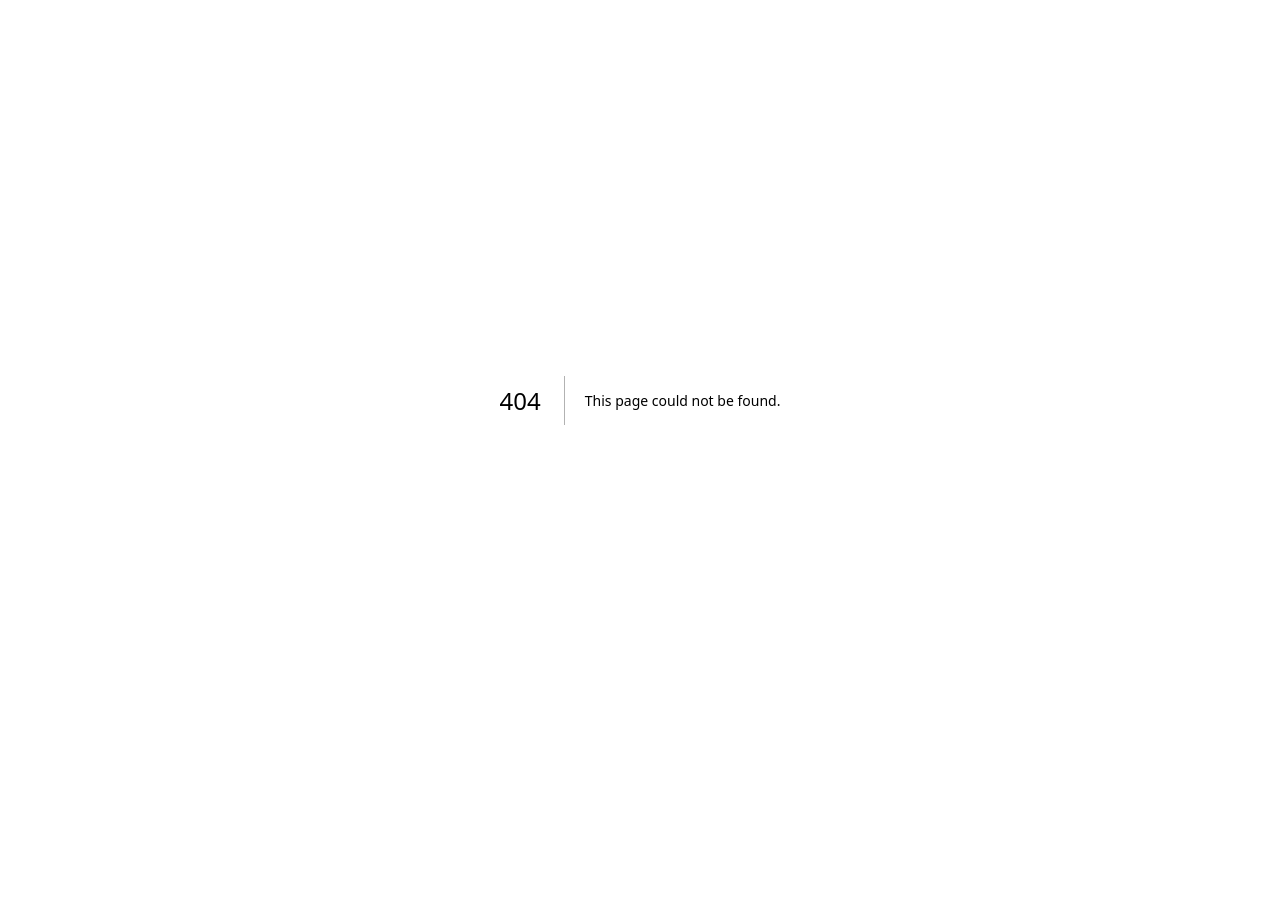
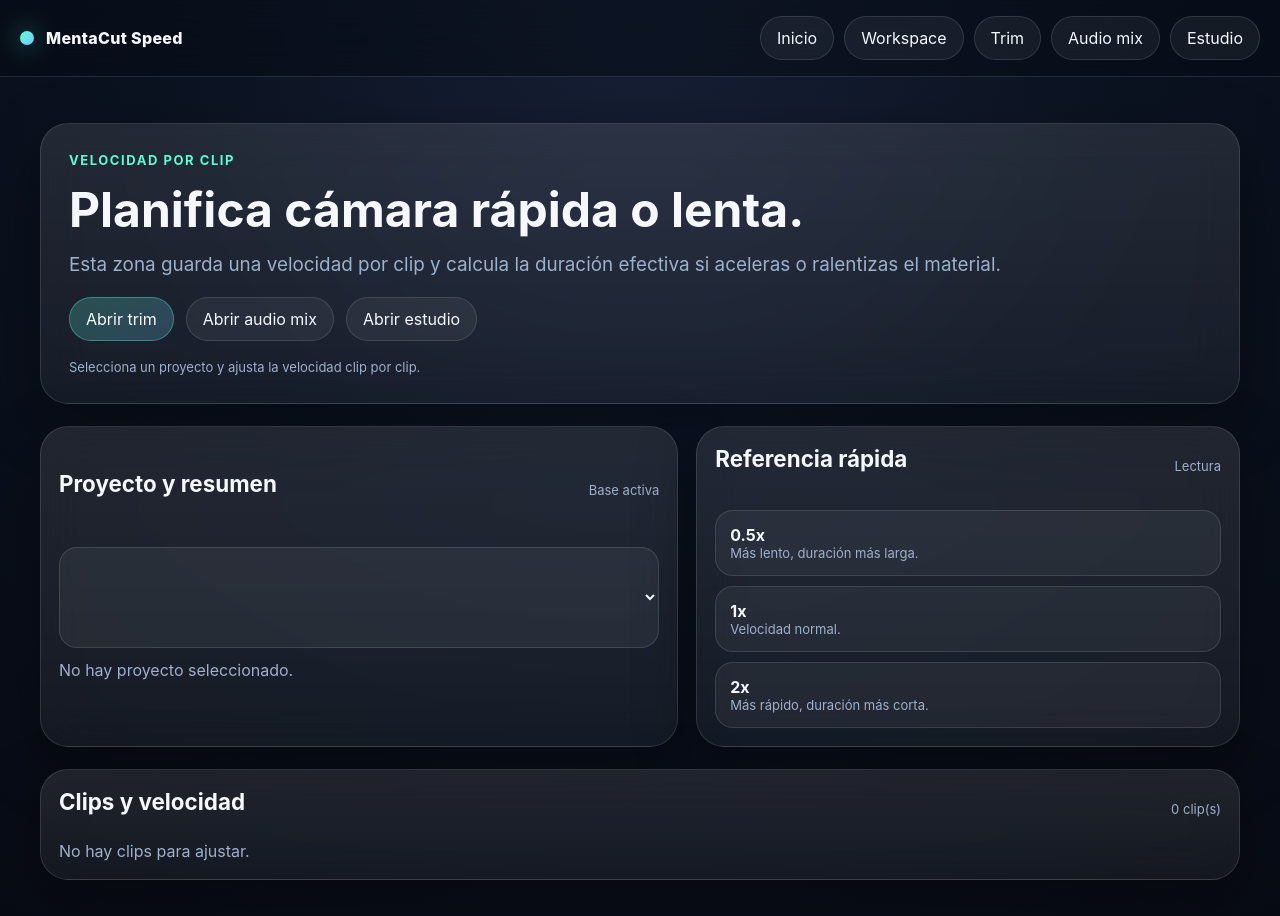
Before and after one commit to alain7224/MentaCut, a Next.js app: page /studio/speed in a window 1280 px wide. Before the commit this address had no page. Before the commit the page ends 800 px from the top, so only its background shows below. Built offline with nearby package versions, Linux system fonts and the light colour scheme.

Commit message:
feat: add clip speed planning route

```diff
--- /dev/null
+++ b/app/studio/speed/page.tsx
@@ -0,0 +1,124 @@
+'use client'
+
+import Link from 'next/link'
+import { useEffect, useMemo, useState } from 'react'
+import { createDefaultClipSpeedPlan, getClipSpeedPlan, getEffectiveClipDuration, readClipSpeedPlans, upsertClipSpeedPlan, writeClipSpeedPlans, type ClipSpeedPlan } from '@/lib/local-clip-speed'
+import { readLocalProjects, type LocalProject } from '@/lib/local-store'
+
+export default function StudioSpeedPage() {
+  const [projects, setProjects] = useState<LocalProject[]>([])
+  const [plans, setPlans] = useState<ClipSpeedPlan[]>([])
+  const [activeProjectId, setActiveProjectId] = useState<string | null>(null)
+  const [status, setStatus] = useState('')
+
+  useEffect(() => {
+    const next = readLocalProjects()
+    setProjects(next)
+    setActiveProjectId(next[0]?.id ?? null)
+    setPlans(readClipSpeedPlans())
+  }, [])
+
+  const activeProject = useMemo(() => projects.find((item) => item.id === activeProjectId) ?? null, [projects, activeProjectId])
+
+  function updatePlan(clipId: string, patch: Partial<ClipSpeedPlan>, nextStatus: string) {
+    if (!activeProject) return
+    const current = getClipSpeedPlan(plans, activeProject.id, clipId) ?? createDefaultClipSpeedPlan(activeProject.id, clipId)
+    const next = upsertClipSpeedPlan(plans, { ...current, ...patch })
+    setPlans(next)
+    writeClipSpeedPlans(next)
+    setStatus(nextStatus)
+  }
+
+  const stats = useMemo(() => {
+    if (!activeProject) return null
+    const entries = activeProject.clips.map((clip) => getClipSpeedPlan(plans, activeProject.id, clip.id) ?? createDefaultClipSpeedPlan(activeProject.id, clip.id))
+    const avg = entries.length ? entries.reduce((sum, item) => sum + item.speed, 0) / entries.length : 1
+    const effective = activeProject.clips.reduce((sum, clip) => {
+      const entry = getClipSpeedPlan(plans, activeProject.id, clip.id) ?? createDefaultClipSpeedPlan(activeProject.id, clip.id)
+      return sum + getEffectiveClipDuration(clip.start, clip.end, entry.speed)
+    }, 0)
+    return { clips: activeProject.clips.length, avg, effective }
+  }, [activeProject, plans])
+
+  return (
+    <div className="page-shell">
+      <header className="topbar">
+        <div className="brand"><span className="brand-dot" /><span>MentaCut Speed</span></div>
+        <nav className="nav">
+          <Link href="/" className="nav-link">Inicio</Link>
+          <Link href="/studio/workspace" className="nav-link">Workspace</Link>
+          <Link href="/studio/trim" className="nav-link">Trim</Link>
+          <Link href="/studio/audio-mix" className="nav-link">Audio mix</Link>
+          <Link href="/studio" className="nav-link">Estudio</Link>
+        </nav>
+      </header>
+      <main className="main">
+        <section className="section">
+          <div className="panel hero-copy">
+            <span className="eyebrow">Velocidad por clip</span>
+            <h1 className="title" style={{ fontSize: 'clamp(1.8rem, 4vw, 3rem)' }}>Planifica cámara rápida o lenta.</h1>
+            <p className="sub">Esta zona guarda una velocidad por clip y calcula la duración efectiva si aceleras o ralentizas el material.</p>
+            <div className="action-row">
+              <Link href="/studio/trim" className="btn btn-primary">Abrir trim</Link>
+              <Link href="/studio/audio-mix" className="btn">Abrir audio mix</Link>
+              <Link href="/studio" className="btn">Abrir estudio</Link>
+            </div>
+            <div className="timeline-label">{status || 'Selecciona un proyecto y ajusta la velocidad clip por clip.'}</div>
+          </div>
+        </section>
+        <section className="section">
+          <div className="studio-grid-2">
+            <div className="panel timeline">
+              <div className="row-head"><h2 className="section-title">Proyecto y resumen</h2><div className="timeline-label">Base activa</div></div>
+              <select className="input" value={activeProjectId ?? ''} onChange={(event) => setActiveProjectId(event.target.value)}>
+                {projects.map((project) => <option key={project.id} value={project.id}>{project.name} · {project.format}</option>)}
+              </select>
+              {stats ? (
+                <div className="cards">
+                  <article className="panel card"><h3>Clips</h3><p><strong>{stats.clips}</strong></p></article>
+                  <article className="panel card"><h3>Speed media</h3><p><strong>{stats.avg.toFixed(2)}x</strong></p></article>
+                  <article className="panel card"><h3>Duración efectiva</h3><p><strong>{stats.effective.toFixed(2)} s</strong></p></article>
+                </div>
+              ) : <div className="empty">No hay proyecto seleccionado.</div>}
+            </div>
+            <div className="panel timeline">
+              <div className="row-head"><h2 className="section-title">Referencia rápida</h2><div className="timeline-label">Lectura</div></div>
+              <div className="project-list">
+                <div className="project-item"><strong>0.5x</strong><div className="timeline-label">Más lento, duración más larga.</div></div>
+                <div className="project-item"><strong>1x</strong><div className="timeline-label">Velocidad normal.</div></div>
+                <div className="project-item"><strong>2x</strong><div className="timeline-label">Más rápido, duración más corta.</div></div>
+              </div>
+            </div>
+          </div>
+        </section>
+        <section className="section">
+          <div className="panel timeline">
+            <div className="row-head"><h2 className="section-title">Clips y velocidad</h2><div className="timeline-label">{activeProject?.clips.length ?? 0} clip(s)</div></div>
+            <div className="cards" style={{ gridTemplateColumns: 'repeat(2, minmax(0, 1fr))' }}>
+              {activeProject?.clips.length ? activeProject.clips.map((clip) => {
+                const plan = getClipSpeedPlan(plans, activeProject.id, clip.id) ?? createDefaultClipSpeedPlan(activeProject.id, clip.id)
+                return (
+                  <article key={clip.id} className="panel card">
+                    <div className="row-head"><h3>{clip.title}</h3><div className="timeline-label">{clip.start.toFixed(2)}s → {clip.end.toFixed(2)}s</div></div>
+                    <div className="form">
+                      <label className="form">
+                        <span className="timeline-label">Velocidad: {plan.speed.toFixed(2)}x</span>
+                        <input className="input" type="range" min="0.25" max="3" step="0.05" value={plan.speed} onChange={(event) => updatePlan(clip.id, { speed: Number(event.target.value) }, `Velocidad actualizada en ${clip.title}`)} />
+                      </label>
+                      <div className="timeline-label">Duración efectiva: {getEffectiveClipDuration(clip.start, clip.end, plan.speed).toFixed(3)} s</div>
+                      <label className="project-item" style={{ cursor: 'pointer' }}>
+                        <strong>Preservar pitch</strong>
+                        <div className="timeline-label">{plan.preservePitch ? 'Sí' : 'No'}</div>
+                        <input type="checkbox" checked={plan.preservePitch} onChange={(event) => updatePlan(clip.id, { preservePitch: event.target.checked }, `Pitch actualizado en ${clip.title}`)} />
+                      </label>
+                    </div>
+                  </article>
+                )
+              }) : <div className="empty">No hay clips para ajustar.</div>}
+            </div>
+          </div>
+        </section>
+      </main>
+    </div>
+  )
+}
```
